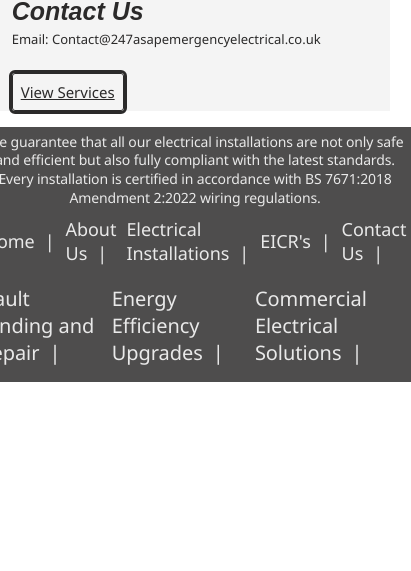
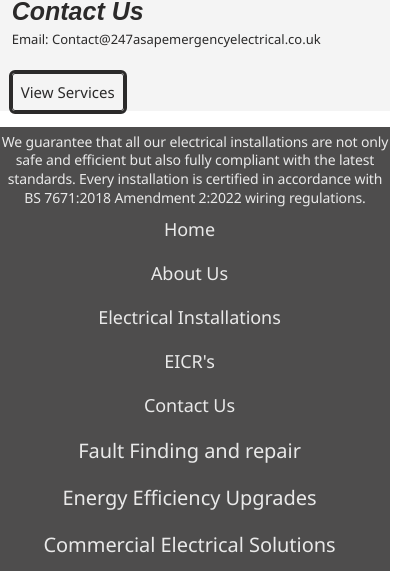
Before and after one commit to JoshuasProgramming/electrical_emergency_limited, a React (Create React App) app: page /contact in a window 390 px wide. Shown: the part 591-1162 px from the top of the page, 411 px wide, since content can reach past the window. Before the commit the page ends 973 px from the top, so only its background shows below. Built offline with nearby package versions, Linux system fonts and the light colour scheme.

Commit message:
Updating responsiveness

```diff
--- a/src/styles/styles.css
+++ b/src/styles/styles.css
@@ -440,6 +440,9 @@
   .nav .middle-nav {
     display: none;
   }
+  .hero {
+    height: 92vh;
+  }
   .hero .wrapper {
     justify-content: center;
     margin: 0% 10%;
@@ -458,6 +461,7 @@
   }
   .hero .wrapper .hero-text li, .hero .wrapper .hero-text a {
     font-size: 1.5vh;
+    text-decoration: none;
   }
   .hero-different .wrapper {
     justify-content: center;
@@ -490,6 +494,9 @@
   .info .info-text p {
     font-size: 13px;
   }
+  .info .info-text a {
+    text-decoration: none;
+  }
   .services {
     display: flex;
     align-items: center;
@@ -514,4 +521,19 @@
   .location .info-text p, .contact .info-text p {
     font-size: 13px;
   }
+  .location .info-text a, .contact .info-text a {
+    text-decoration: none;
+  }
+  .footer ul:nth-child(1), .footer ul:nth-child(2) {
+    display: flex;
+    flex-direction: column;
+  }
+  .footer ul:nth-child(1) p, .footer ul:nth-child(2) p {
+    padding: 0px 15px;
+    font-size: 15px;
+    margin-bottom: 3%;
+  }
+  .footer ul:nth-child(1) li:after, .footer ul:nth-child(2) li:after {
+    content: "";
+  }
 }/*# sourceMappingURL=styles.css.map */
--- a/src/styles/styles.scss
+++ b/src/styles/styles.scss
@@ -528,6 +528,7 @@
     }
 
     .hero{
+        height: 92vh;
         .wrapper{
 
             justify-content: center;
@@ -550,6 +551,7 @@
 
                 li,a{
                     font-size: 1.5vh;
+                    text-decoration: none;
                 }
             }
         }
@@ -591,12 +593,16 @@
 
         .info-text{
             margin-top: 5px;
+
             h2{
                 font-size: 25px;
             }
 
             p{
                 font-size: 13px;
+            }
+            a{
+                text-decoration: none;
             }
         }
     }
@@ -629,7 +635,29 @@
             p{
                 font-size: 13px;
             }
+            a{
+                text-decoration: none;
+            }
         }
+
+    }
+
+    .footer{
+
+        ul:nth-child(1), ul:nth-child(2){
+                display: flex;
+                flex-direction: column;
+
+                p{
+                    padding: 0px 15px;
+                    font-size: 15px;
+                    margin-bottom: 3%;
+                }
+
+                li:after{
+                    content: '';
+                }
+            }
 
     }
 }
```
Also changed, not shown: 1 other file (tests, documents, lock files or other folders).
